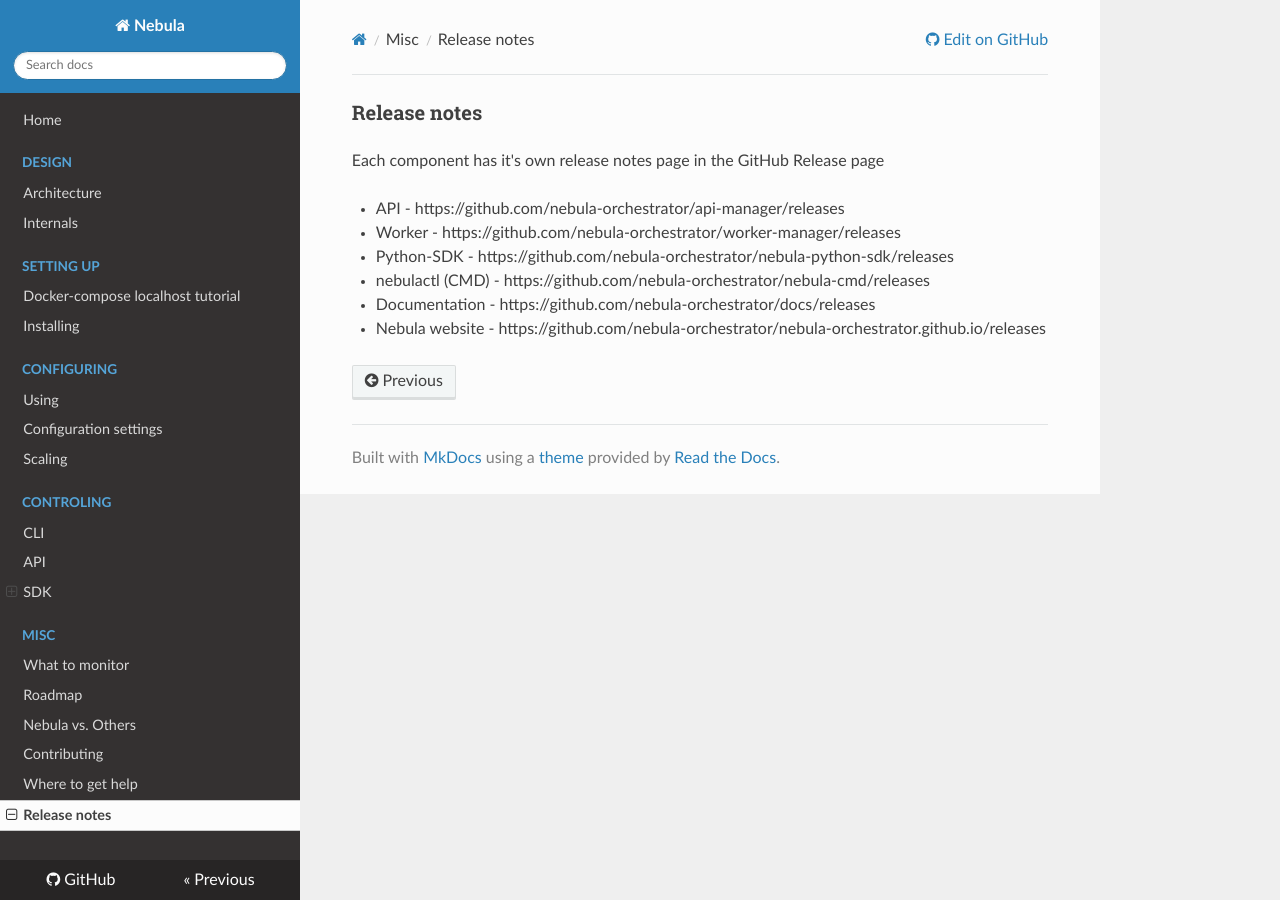
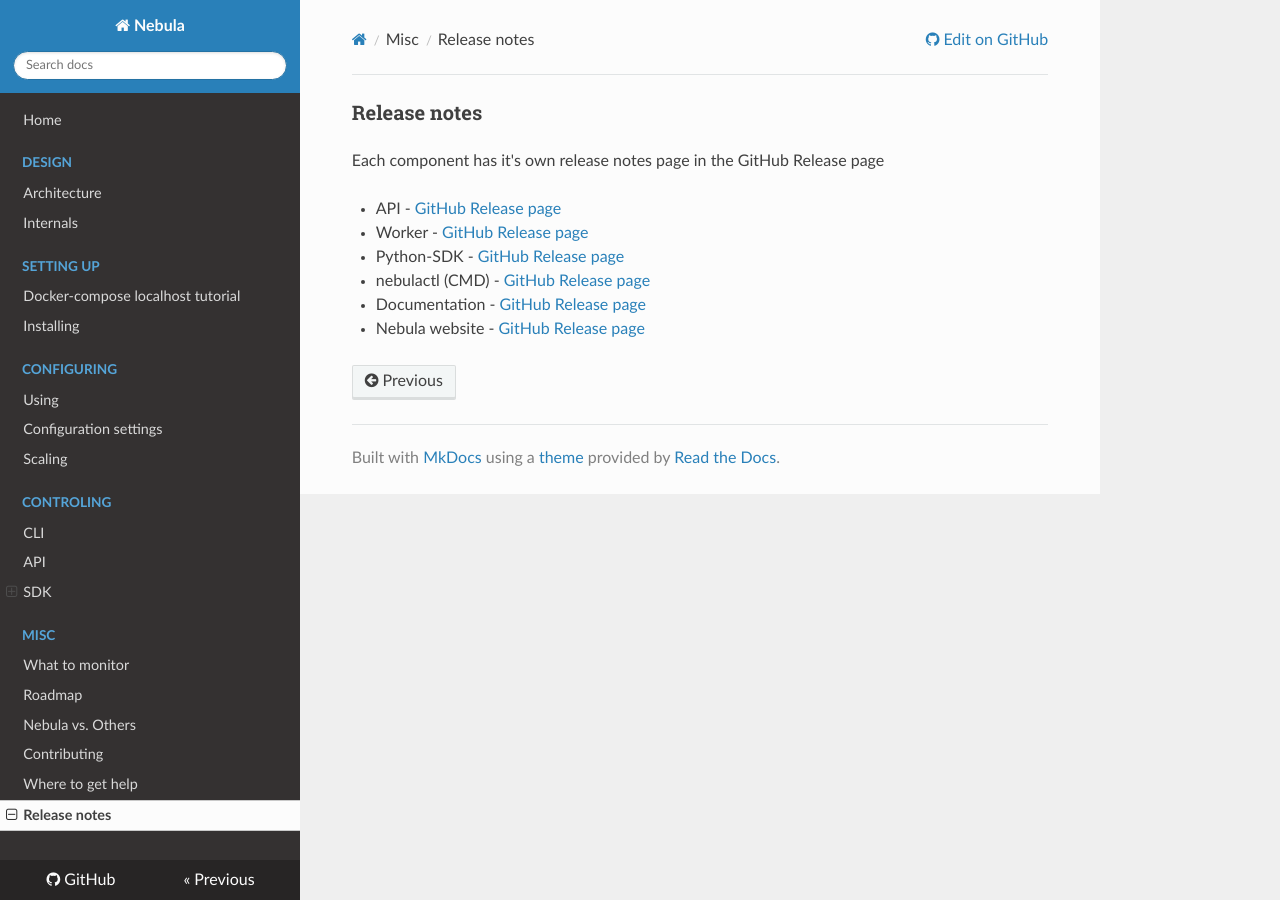
Before and after one commit to nebula-orchestrator/docs, an MkDocs documentation site: the page built from docs/release-notes.md, in a window 1280 px wide. Built offline with MkDocs 1.6.1, drawn with Linux system fonts in a browser that asks for light colours; nearby versions of some CDN libraries; old or Windows-style settings are respelled for this version of MkDocs.

Commit message:
adding link to release notes pages

```diff
--- a/docs/release-notes.md
+++ b/docs/release-notes.md
@@ -2,9 +2,9 @@
 
 Each component has it's own release notes page in the GitHub Release page
 
- * API - https://github.com/nebula-orchestrator/api-manager/releases
- * Worker - https://github.com/nebula-orchestrator/worker-manager/releases
- * Python-SDK - https://github.com/nebula-orchestrator/nebula-python-sdk/releases
- * nebulactl (CMD) -  https://github.com/nebula-orchestrator/nebula-cmd/releases
- * Documentation - https://github.com/nebula-orchestrator/docs/releases
- * Nebula website - https://github.com/nebula-orchestrator/nebula-orchestrator.github.io/releases
+ * API - [GitHub Release page](https://github.com/nebula-orchestrator/api-manager/releases)
+ * Worker -  [GitHub Release page](https://github.com/nebula-orchestrator/worker-manager/releases)
+ * Python-SDK -  [GitHub Release page](https://github.com/nebula-orchestrator/nebula-python-sdk/releases)
+ * nebulactl (CMD) -   [GitHub Release page](https://github.com/nebula-orchestrator/nebula-cmd/releases)
+ * Documentation -  [GitHub Release page](https://github.com/nebula-orchestrator/docs/releases)
+ * Nebula website -  [GitHub Release page](https://github.com/nebula-orchestrator/nebula-orchestrator.github.io/releases)
```
